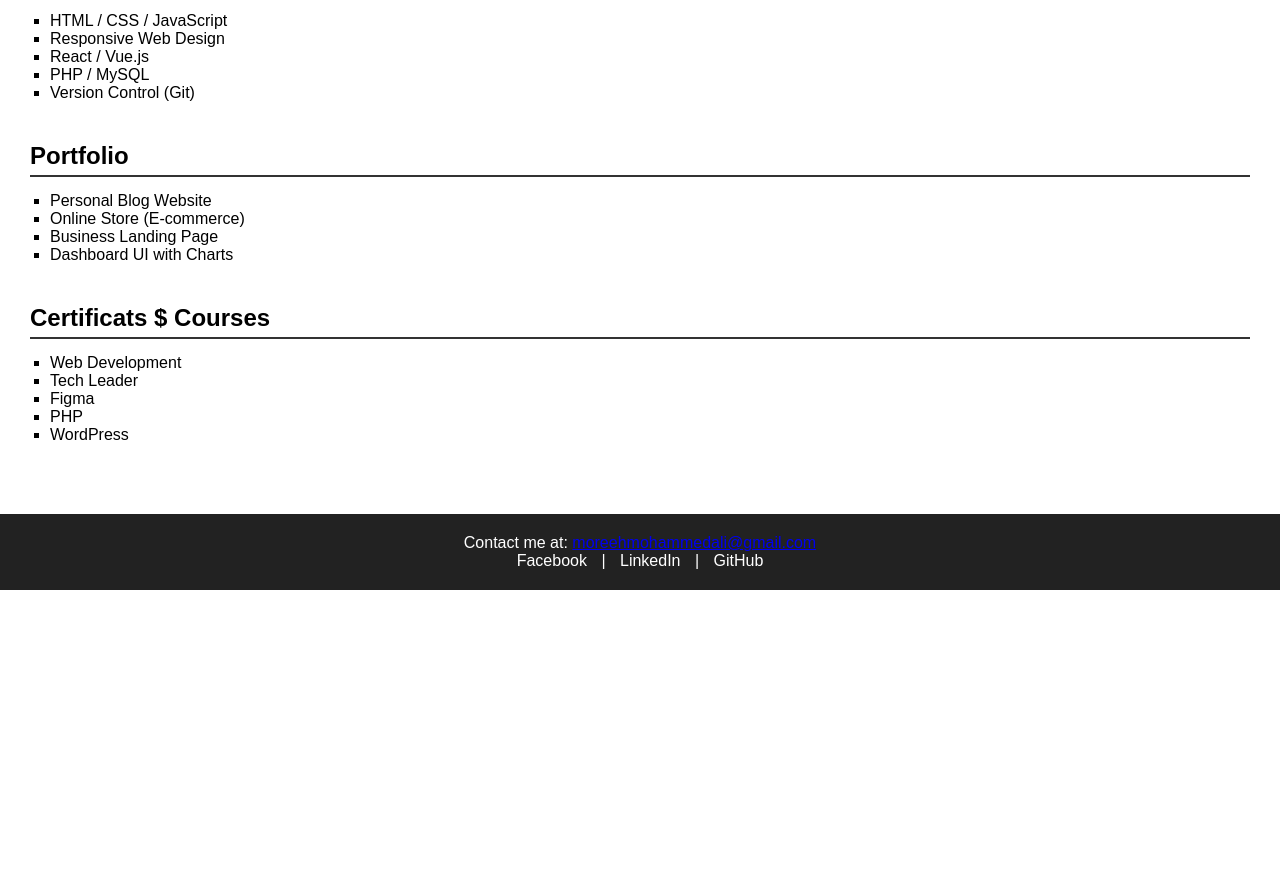
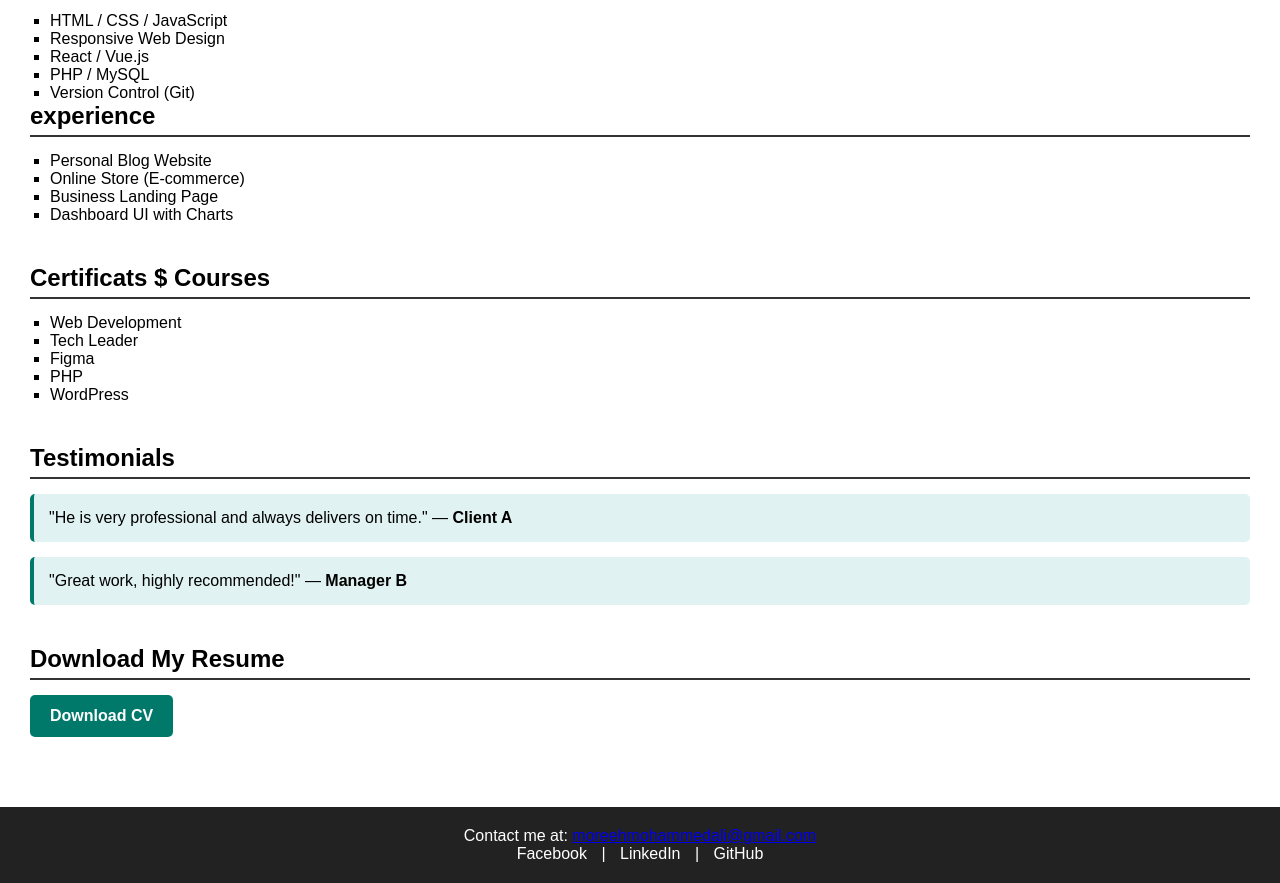
Before and after one commit to Moreeh97/my_profilio, a plain HTML site: page index.html in a window 1280 px wide. Shown: the part 418-1301 px from the top of the page. Before the commit the page ends 1008 px from the top, so only its background shows below. Drawn offline with Linux system fonts and the light colour scheme.

Commit message:
adding download my cv

```diff
--- a/index.html
+++ b/index.html
@@ -34,16 +34,16 @@
         <li>PHP / MySQL</li>
         <li>Version Control (Git)</li>
       </ul>
-    </section>
-
-    <section id="portfolio" class="portfolio">
-      <h2>Portfolio</h2>
+      <h2>experience</h2>
       <ul>
         <li>Personal Blog Website</li>
         <li>Online Store (E-commerce)</li>
         <li>Business Landing Page</li>
         <li>Dashboard UI with Charts</li>
       </ul>
+    </section>
+
+    <section id="portfolio" class="portfolio">
     </section>
 
 
@@ -57,6 +57,21 @@
         <li>WordPress</li>
       </ul>
     </section>
+
+      <section id="testimonials">
+    <h2>Testimonials</h2>
+    <div class="testimonial">
+      <p>"He is very professional and always delivers on time." — <strong>Client A</strong></p>
+    </div>
+    <div class="testimonial">
+      <p>"Great work, highly recommended!" — <strong>Manager B</strong></p>
+    </div>
+  </section>
+
+    <section id="resume">
+    <h2>Download My Resume</h2>
+    <a href="files/my-cv.pdf" download class="download-btn">Download CV</a>
+  </section>
   </main>
 
   <!-- Footer Section -->
--- a/style.css
+++ b/style.css
@@ -68,6 +68,28 @@ header{
       padding-left: 20px;
     }
 
+    .testimonial {
+  background-color: #e0f2f1;
+  border-left: 4px solid #00796b;
+  padding: 15px;
+  margin-bottom: 15px;
+  border-radius: 5px;
+}
+
+.download-btn {
+  display: inline-block;
+  background-color: #00796b;
+  color: white;
+  padding: 12px 20px;
+  border-radius: 5px;
+  text-decoration: none;
+  font-weight: bold;
+}
+
+.download-btn:hover {
+  background-color: #004d40;
+}
+
     footer {
       background-color: #222;
       color: #fff;
```
